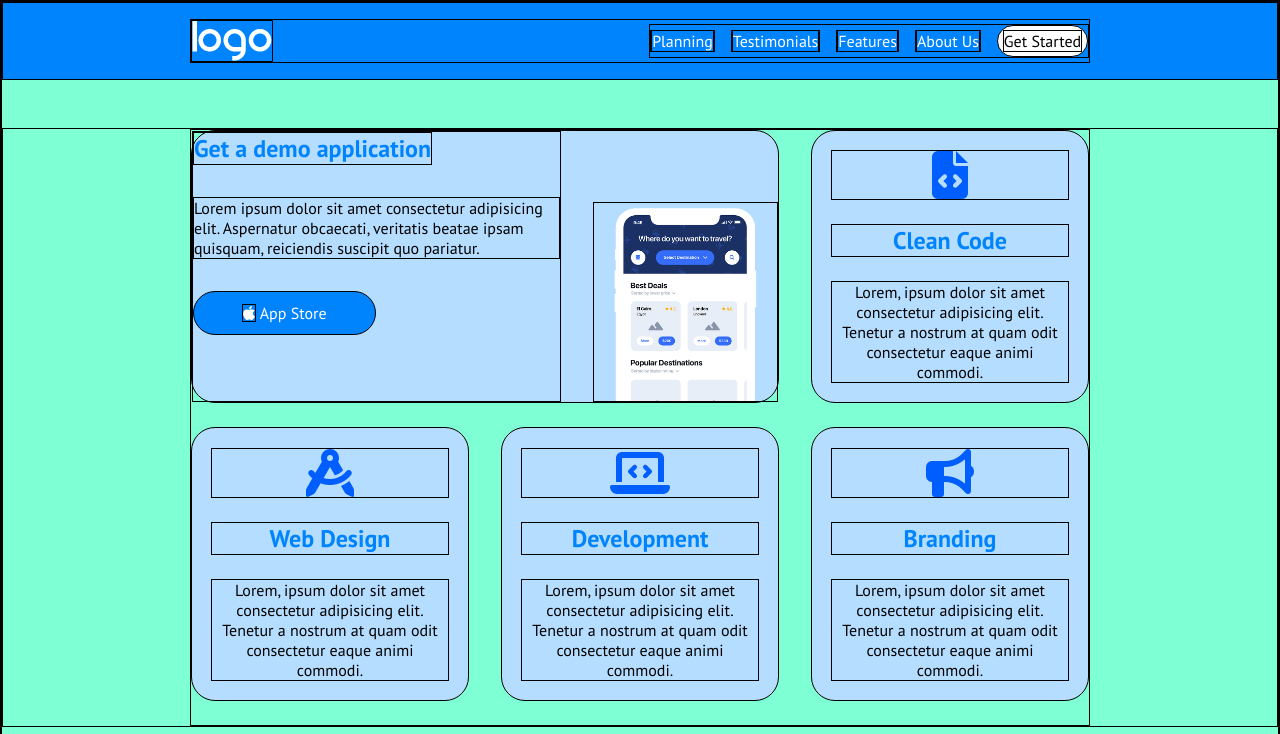
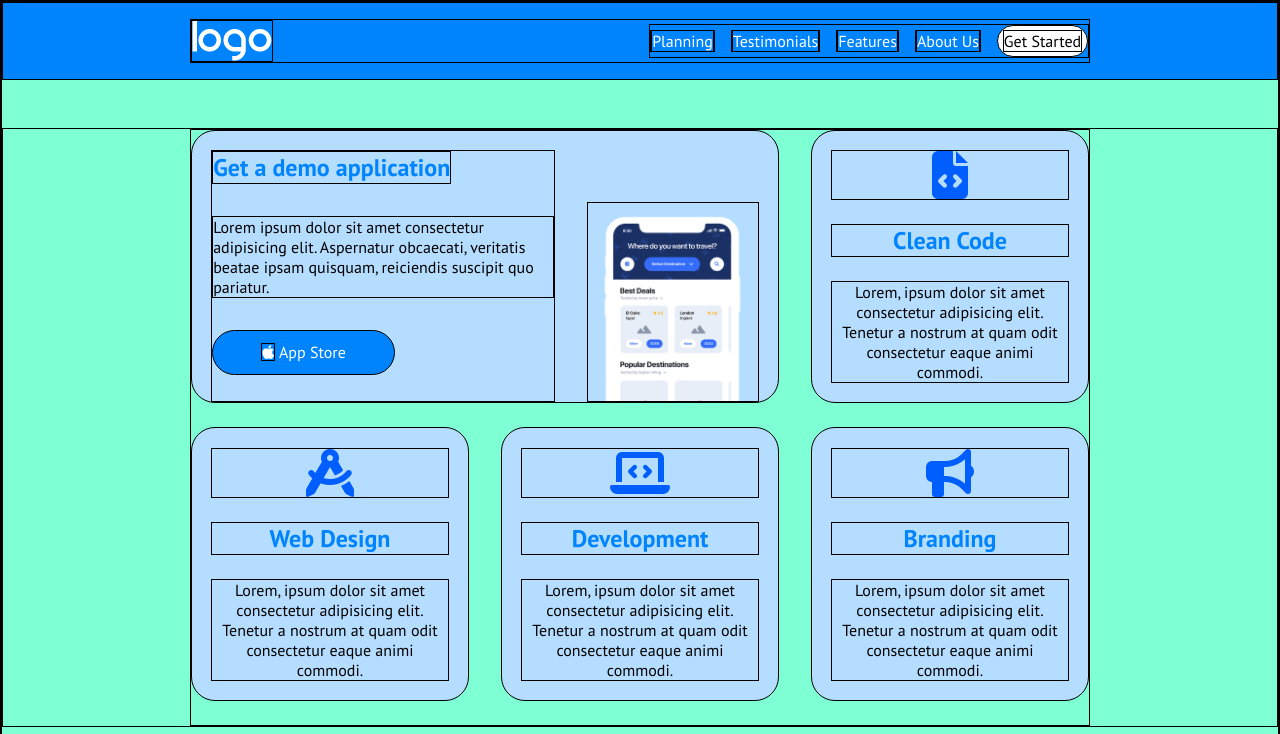
Before and after one commit to SalvoBevilacqua/htmlcss-responsive-layout, a plain HTML site: page index.html in a window 1280 px wide. Shown: the top 734 px of the page. Drawn offline with Linux system fonts and the light colour scheme.

Commit message:
fix:demo_padding

```diff
--- a/css/responsive.css
+++ b/css/responsive.css
@@ -78,9 +78,6 @@
         width: calc(95% / 2);
         margin: 0;
     }
-    /* .app {
-        height: 50%;
-    } */
 
     .strategic img {
         padding-bottom: 8rem;
--- a/css/style.css
+++ b/css/style.css
@@ -104,7 +104,10 @@ header i {
     display: flex;
     flex-direction: column;
     gap: 2rem;
-    padding: 0;
+    padding-top: 1.2rem;
+    padding-left: 1.2rem;
+    padding-right: 1.2rem;
+    padding-bottom: 0;
 }
 
 .image {
```
